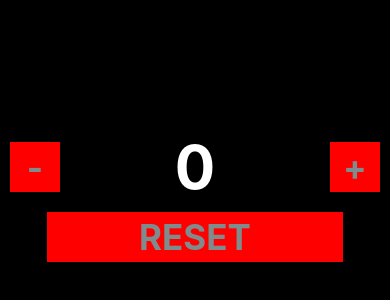
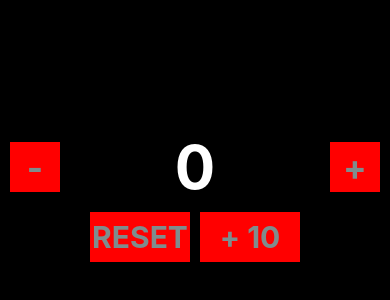
Before and after one commit to WADAGAMER/Airfaster, a React Native app in the folder first/: screen / in a window 390 px wide. Shown: the part 220-520 px from the top of the page. Built offline with nearby package versions, Linux system fonts and the light colour scheme.

Commit message:
fin del tutorial basico y fragmentos

```diff
--- a/first/App.js
+++ b/first/App.js
@@ -9,37 +9,25 @@
 import React,{Component,PureComponent} from 'react';
 import { StyleSheet, View,TouchableOpacity,Text} from 'react-native';
 import CustomButton from './components/view/button';
+import ActionButton from './components/view/actionbuttons';
 
 
 
-class App extends PureComponent {
+class App extends Component {
   constructor(props){
     super(props);
     this.state={
       counter:0,
       flag:false,
     };
-    console.log('constructor');
+
     this.HandleUp= this.HandleUp.bind(this);
     this.HandleDown= this.HandleDown.bind(this);
     this.HandleReset= this.HandleReset.bind(this);
-    //this.HandleDelete= this.HandleDelete.bind(this);
+    this.Handle10= this.Handle10.bind(this);
+
   }
-  componentWillMount(){
-    console.log('componentWillMount');
-  }
-  componentDidMount(){
-    //sirve para hacer peticiones asincronas
-    //puede afectar el performance vuelve a correr el render
-    console.log('componentDidMount');
-  }
-  /*
-  shouldComponentUpdate(nextProps,nextState){
-    const {counter} =this.state;
-    if(nextState.counter===counter) return false;
-    return true;
-  }
-  */
+
   HandleUp(){
     const {counter:ct}= this.state;
     this.setState({counter:ct+1});
@@ -51,15 +39,12 @@ class App extends PureComponent {
   HandleReset(){
     this.setState({counter:0});
   }
-  /*
-  HandleDelete(){
-    this.setState({flag:true});
+  Handle10(){
+    const {counter:ct}= this.state;
+    this.setState({counter:ct+10});
   }
-  */
   render(){
    const{counter}=this.state;
-   console.log('render');
-   //if(flag) return null;
    return(
      <View style={styles.container}>
       <View style={styles.subcontainer}>
@@ -70,9 +55,7 @@ class App extends PureComponent {
         <CustomButton label="+" action={this.HandleUp}/>
       </View>
       <View style={styles.subcontainerreset}>
-        <TouchableOpacity style={styles.btnr} onPress={this.HandleReset}>
-            <Text style={styles.btntext}>RESET</Text>
-        </TouchableOpacity>
+        <ActionButton reset={this.HandleReset} plus={this.Handle10}/>
       </View>
      </View>
    )
--- /dev/null
+++ b/first/components/view/actionbuttons/index.js
@@ -0,0 +1,34 @@
+import React,{Component,Fragment} from 'react';
+import {TouchableOpacity,Text,StyleSheet} from 'react-native';
+
+class ActionButton extends Component{
+    render(){
+        const{reset,plus}=this.props;
+        return(
+            <Fragment>
+                <TouchableOpacity style={styles.btnr} onPress={reset}>
+                    <Text style={styles.btntext}>RESET</Text>
+                </TouchableOpacity>
+                <TouchableOpacity style={styles.btnr} onPress={plus}>
+                    <Text style={styles.btntext}>+ 10</Text>
+                </TouchableOpacity>
+            </Fragment>
+        );
+    }
+}
+const styles = StyleSheet.create({
+    btnr:{
+        height:50,
+        width:100,
+        backgroundColor:'red',
+        justifyContent:'center',
+        alignItems:'center',
+        marginHorizontal:5,
+    },
+    btntext:{
+        fontSize:30,
+        color:'#7f8c8d',
+        fontWeight:'bold',
+    },
+});
+export default ActionButton;
--- a/first/components/view/button/index.js
+++ b/first/components/view/button/index.js
@@ -2,43 +2,9 @@ import React,{Component} from 'react';
 import {Text,TouchableOpacity,StyleSheet}from 'react-native';
 import PropTypes from 'prop-types';
 class Button extends Component{
-    constructor(props){
-        super(props);
-        console.log('hijo constructor')
-    }
-    componentWillMount(){
-        console.log('hijo componentWillMount');
-    }
-    componentDidMount(){
-        console.log('hijo componentDidMount');
-    }
-    componentWillReceiveProps(){
-        //sirve para manejar props
-        //se puede pasar de prop a estado
-        console.log('hijo componentWillReceiveProps');
-    }
-    shouldComponentUpdate(nextProps,nextState){
-        //nos ayuda a decidir si ejecutar el render
-        console.log({nextProps,nextState});
-        console.log('hijo shouldComponentUpdate');
-        return true;
-    }
-    componentWillUpdate(){
-        //ayuda a resetear valores globales
-        console.log('hijo componentWillUpdate');
-    }
-    componentDidUpdate(prevProps,prevState){
-        // se utiliza para configurara librerias
-        console.log({prevProps,prevState});
-        console.log('hijo componentDidUpdate');
-    }
-    componentWillUnmount(){
-        //se utiliza para resetear estados globales
-        console.log('hijo componentWillUnmount');
-    }
     render(){
         const {label,action}=this.props;
-        console.log('hijo render')
+
         return(
             <TouchableOpacity style={styles.btn} onPress={action}>
                 <Text style={styles.btntext}>{label}</Text>
```
Lines whose indentation alone changed are shown as unchanged.
